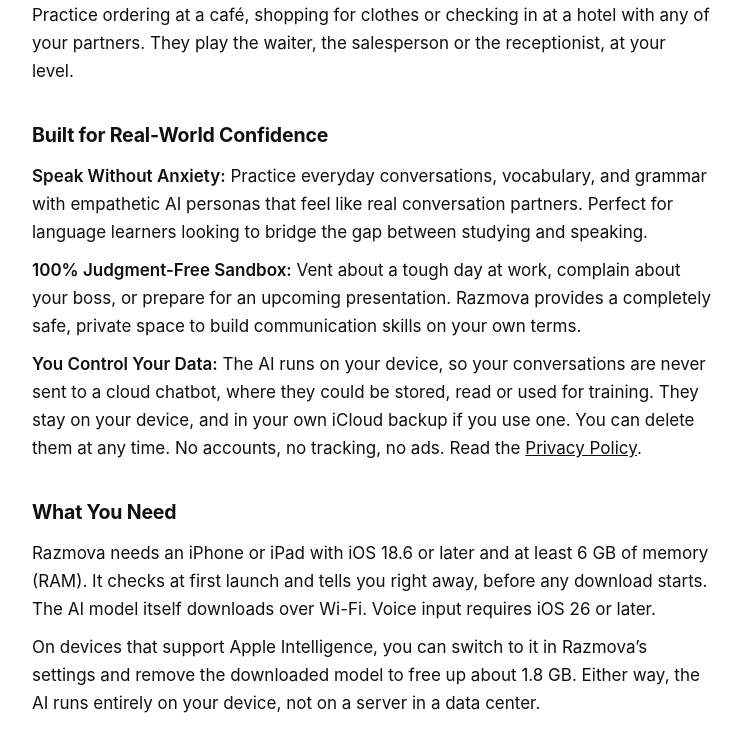
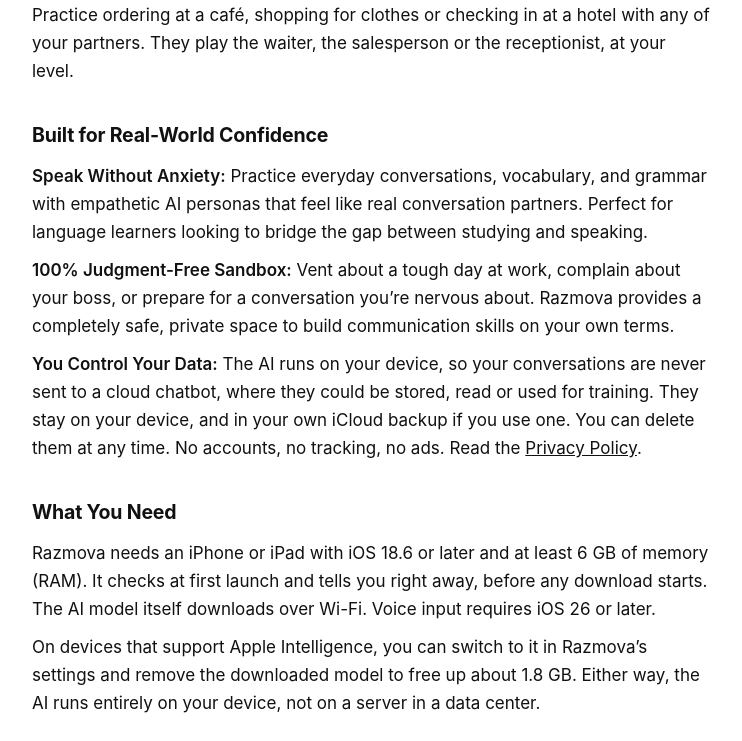
Before and after one commit to Tatiana2020/razmova-ai, a Jekyll site: the page built from index.md, in a window 1280 px wide and 900 px high, scrolled down 1699 px, cut to the strip 0-741 px from the top of the window. Shown: the whole strip, without its empty margins (268-1010 px from the left). Built offline with Jekyll 4.4.1, drawn with Linux system fonts in a browser that asks for light colours; some of the changed text lies outside the part shown.

Commit message:
Updated Juan Carlos's description on the homepage
Co-Authored-By: Claude Opus 5.5 <noreply@anthropic.com>

```diff
--- a/index.md
+++ b/index.md
@@ -18,7 +18,7 @@ Become a more confident communicator with Razmova. Practice speaking English, Sp
 
 - **Razmova (English), Sofía (Spanish), Romy (French):** beginner (A1/A2). Short sentences, everyday words, a patient pace.
 - **Emma (English), Javier (Spanish), Gabriel (French):** intermediate (B1/B2). Longer, natural conversations about travel, food, films, and culture.
-- **Juan Carlos:** a friendly coach for confident communication. Get ready for a presentation, make small talk easier, or talk a tricky conversation through. Sessions are in English.
+- **Juan Carlos:** a friendly coach for confident communication. Prepare for a conversation you're nervous about, make small talk easier, or talk a tricky situation through. Sessions are in English.
 
 <div class="screenshots">
   <figure class="screenshot">
@@ -51,7 +51,7 @@ Practice ordering at a café, shopping for clothes or checking in at a hotel wit
 
 **Speak Without Anxiety:** Practice everyday conversations, vocabulary, and grammar with empathetic AI personas that feel like real conversation partners. Perfect for language learners looking to bridge the gap between studying and speaking.
 
-**100% Judgment-Free Sandbox:** Vent about a tough day at work, complain about your boss, or prepare for an upcoming presentation. Razmova provides a completely safe, private space to build communication skills on your own terms.
+**100% Judgment-Free Sandbox:** Vent about a tough day at work, complain about your boss, or prepare for a conversation you're nervous about. Razmova provides a completely safe, private space to build communication skills on your own terms.
 
 **You Control Your Data:** The AI runs on your device, so your conversations are never sent to a cloud chatbot, where they could be stored, read or used for training. They stay on your device, and in your own iCloud backup if you use one. You can delete them at any time. No accounts, no tracking, no ads. Read the [Privacy Policy](privacy-policy).
 
```
Also changed, not shown: es/index.md (+2 -2 lines), fr/index.md (+2 -2 lines), ru/index.md (+2 -2 lines), sitemap.xml (+5 -5 lines), uk/index.md (+2 -2 lines), README.md.
